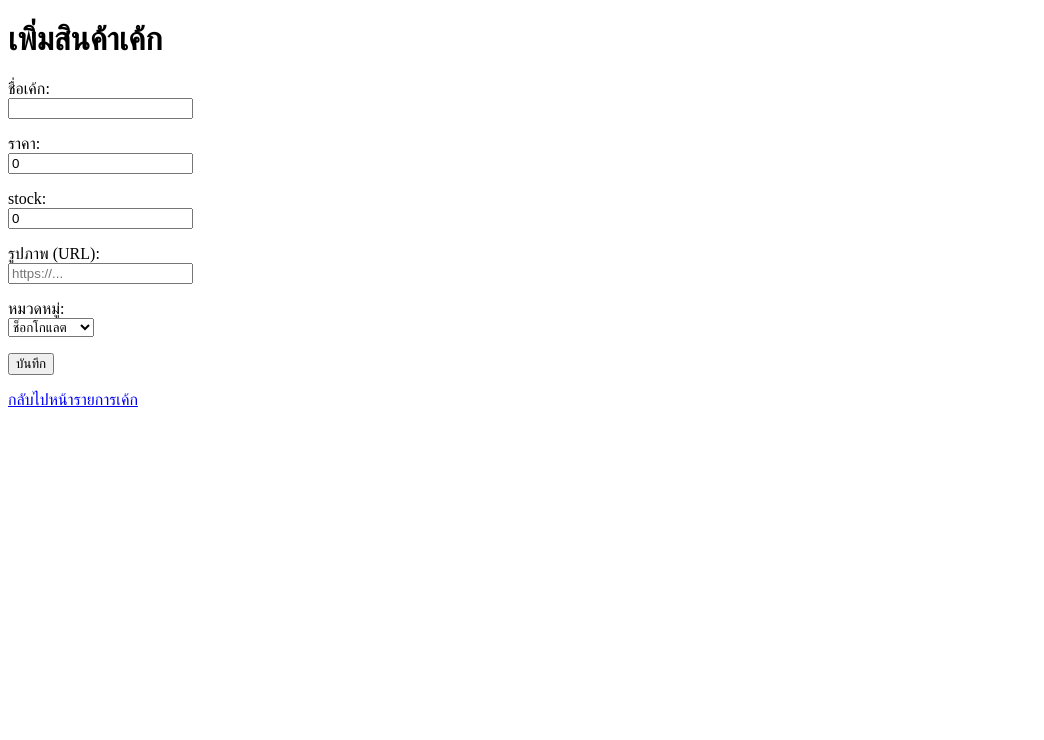
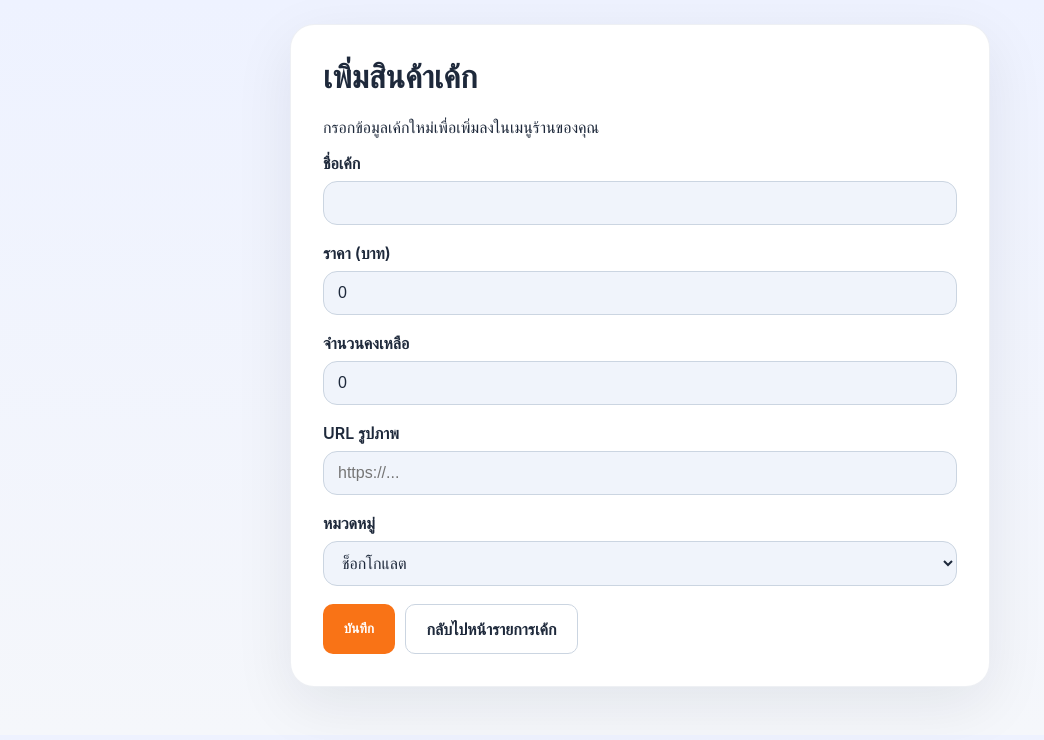
Before and after one commit to suwannapoomying/ASM13, a Flask app: page /add in a window 1280 px wide. Shown: the top 740 px of the page, without its empty margins (0-1044 px from the left). Run offline with Flask 3, Linux system fonts and the light colour scheme; data comes from the database, SQL or seed files in the repository.

Commit message:
improve UI layout and styling

```diff
--- /dev/null
+++ b/static/style.css
@@ -0,0 +1,207 @@
+:root {
+    --bg: #f5f7fb;
+    --surface: #ffffff;
+    --surface-strong: #f0f4fb;
+    --text: #1e293b;
+    --muted: #64748b;
+    --accent: #f97316;
+    --accent-strong: #ea580c;
+    --border: #cbd5e1;
+}
+
+* {
+    box-sizing: border-box;
+}
+
+body {
+    margin: 0;
+    font-family: "Inter", "Segoe UI", Tahoma, Geneva, Verdana, sans-serif;
+    background: linear-gradient(180deg, #eef2ff 0%, var(--bg) 100%);
+    color: var(--text);
+}
+
+.page-wrapper {
+    max-width: 1080px;
+    margin: 0 auto;
+    padding: 24px 18px 48px;
+}
+
+header {
+    display: flex;
+    flex-wrap: wrap;
+    justify-content: space-between;
+    align-items: center;
+    gap: 16px;
+    margin-bottom: 28px;
+}
+
+header h1 {
+    margin: 0;
+    font-size: clamp(2rem, 2.8vw, 2.8rem);
+}
+
+header p {
+    margin: 6px 0 0;
+    color: var(--muted);
+}
+
+.button,
+.button-secondary {
+    display: inline-flex;
+    align-items: center;
+    justify-content: center;
+    padding: 0.85rem 1.3rem;
+    border-radius: 10px;
+    border: none;
+    text-decoration: none;
+    font-weight: 600;
+    cursor: pointer;
+}
+
+.button {
+    background: var(--accent);
+    color: white;
+}
+
+.button-secondary {
+    background: var(--surface);
+    color: var(--text);
+    border: 1px solid var(--border);
+}
+
+.cards {
+    display: grid;
+    gap: 20px;
+    grid-template-columns: repeat(auto-fit, minmax(260px, 1fr));
+}
+
+.card {
+    background: var(--surface);
+    border: 1px solid rgba(148, 163, 184, 0.18);
+    border-radius: 24px;
+    box-shadow: 0 18px 60px rgba(15, 23, 42, 0.08);
+    overflow: hidden;
+    display: flex;
+    flex-direction: column;
+}
+
+.card-image {
+    width: 100%;
+    min-height: 180px;
+    background: #e2e8f0;
+    position: relative;
+}
+
+.card-image img {
+    width: 100%;
+    height: 100%;
+    object-fit: cover;
+    display: block;
+}
+
+.card-image .no-image {
+    color: var(--muted);
+    display: grid;
+    place-items: center;
+    min-height: 180px;
+    padding: 24px;
+}
+
+.card-body {
+    padding: 22px;
+    display: flex;
+    flex-direction: column;
+    gap: 12px;
+}
+
+.card-body h2 {
+    margin: 0;
+    font-size: 1.25rem;
+}
+
+.card-body .category {
+    color: var(--accent-strong);
+    font-weight: 700;
+}
+
+.card-body p {
+    margin: 0;
+    color: var(--muted);
+}
+
+.card-body .price {
+    color: var(--text);
+    font-size: 1.1rem;
+    font-weight: 700;
+}
+
+.card-actions {
+    display: flex;
+    flex-wrap: wrap;
+    gap: 10px;
+    margin-top: auto;
+}
+
+.card-actions a,
+.card-actions button {
+    width: 100%;
+    min-width: 110px;
+}
+
+.form-card {
+    background: var(--surface);
+    border: 1px solid rgba(148, 163, 184, 0.16);
+    border-radius: 24px;
+    box-shadow: 0 18px 60px rgba(15, 23, 42, 0.08);
+    padding: 32px;
+    max-width: 700px;
+    margin: 0 auto;
+}
+
+.form-card h1 {
+    margin-top: 0;
+}
+
+.form-group {
+    margin-bottom: 18px;
+}
+
+.form-group label {
+    display: block;
+    font-weight: 600;
+    margin-bottom: 8px;
+}
+
+.form-group input,
+.form-group select {
+    width: 100%;
+    padding: 12px 14px;
+    border: 1px solid var(--border);
+    border-radius: 14px;
+    background: var(--surface-strong);
+    color: var(--text);
+    font-size: 1rem;
+}
+
+.form-actions {
+    display: flex;
+    flex-wrap: wrap;
+    gap: 10px;
+    margin-top: 12px;
+}
+
+footer {
+    margin-top: 40px;
+    text-align: center;
+    color: var(--muted);
+}
+
+@media (max-width: 640px) {
+    header {
+        flex-direction: column;
+        align-items: flex-start;
+    }
+    .cards {
+        grid-template-columns: 1fr;
+    }
+}
--- a/templates/append.html
+++ b/templates/append.html
@@ -3,41 +3,44 @@
 <head>
     <meta charset="utf-8">
     <title>เพิ่มเค้กใหม่</title>
+    <link rel="stylesheet" href="{{ url_for('static', filename='style.css') }}">
 </head>
 <body>
+    <div class="page-wrapper">
+        <div class="form-card">
             <h1>เพิ่มสินค้าเค้ก</h1>
+            <p>กรอกข้อมูลเค้กใหม่เพื่อเพิ่มลงในเมนูร้านของคุณ</p>
             <form method="post">
-        <p>
-            <label>ชื่อเค้ก:<br>
+                <div class="form-group">
+                    <label>ชื่อเค้ก</label>
                     <input type="text" name="name" required>
-            </label>
-        </p>
-        <p>
-            <label>ราคา:<br>
+                </div>
+                <div class="form-group">
+                    <label>ราคา (บาท)</label>
                     <input type="number" name="price" step="0.01" value="0" required>
-            </label>
-        </p>
-        <p>
-            <label>stock:<br>
+                </div>
+                <div class="form-group">
+                    <label>จำนวนคงเหลือ</label>
                     <input type="number" name="stock" value="0" required>
-            </label>
-        </p>
-        <p>
-            <label>รูปภาพ (URL):<br>
+                </div>
+                <div class="form-group">
+                    <label>URL รูปภาพ</label>
                     <input type="text" name="image" placeholder="https://...">
-            </label>
-        </p>
-        <p>
-            <label>หมวดหมู่:<br>
+                </div>
+                <div class="form-group">
+                    <label>หมวดหมู่</label>
                     <select name="category_id" required>
                         {% for category in categories %}
                             <option value="{{ category.id }}">{{ category.name }}</option>
                         {% endfor %}
                     </select>
-            </label>
-        </p>
-        <button type="submit">บันทึก</button>
+                </div>
+                <div class="form-actions">
+                    <button type="submit" class="button">บันทึก</button>
+                    <a class="button-secondary" href="{{ url_for('cake_menu') }}">กลับไปหน้ารายการเค้ก</a>
+                </div>
             </form>
-    <p><a href="{{ url_for('cake_menu') }}">กลับไปหน้ารายการเค้ก</a></p>
+        </div>
+    </div>
 </body>
 </html>
```
Also changed, not shown: templates/cakemenu.html (+34 -28 lines), templates/edit.html (+25 -22 lines). Lines whose indentation alone changed are shown as unchanged.
